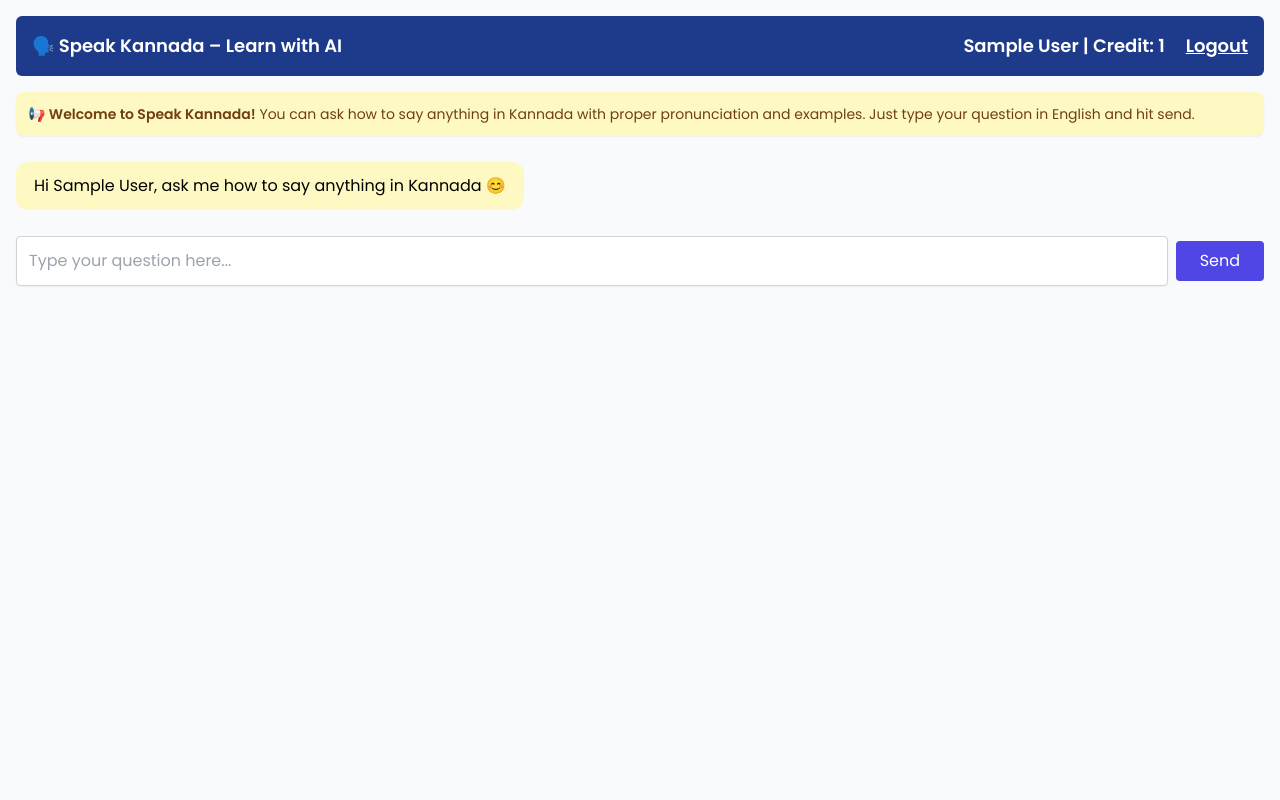
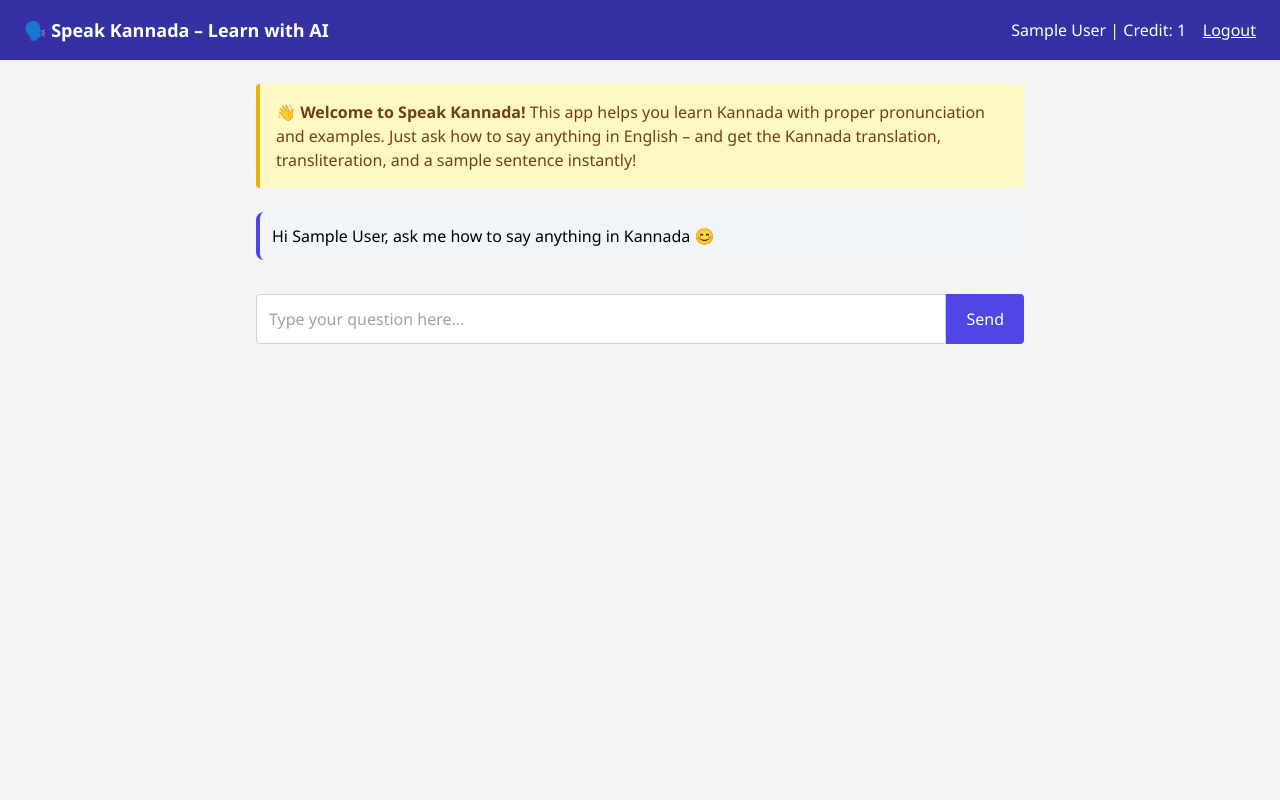
Before and after one commit to Superai-cool/Speak-Kannada, a Flask app: page /dashboard in a window 1280 px wide. Run offline with Flask 3, Linux system fonts and the light colour scheme; the visitor is signed in with stand-in values (Sample User, id 1); some libraries are stand-ins or nearby versions.

Commit message:
Update dashboard.html

```diff
--- a/templates/dashboard.html
+++ b/templates/dashboard.html
@@ -1,87 +1,95 @@
 <!DOCTYPE html>
 <html lang="en">
 <head>
-  <meta charset="UTF-8" />
-  <title>Speak Kannada – Learn with AI</title>
+    <meta charset="UTF-8">
+    <title>Speak Kannada – Dashboard</title>
     <meta name="viewport" content="width=device-width, initial-scale=1.0" />
     <script src="https://cdn.tailwindcss.com"></script>
-  <link href="https://fonts.googleapis.com/css2?family=Poppins:wght@400;600&display=swap" rel="stylesheet">
     <style>
-    body {
-      font-family: 'Poppins', sans-serif;
-      background-color: #f9fafb;
+        * {
+            font-family: 'Segoe UI', sans-serif;
+        }
+        .bot-msg {
+            background-color: #f1f5f9;
+            border-left: 4px solid #4f46e5;
+            padding: 12px;
+            border-radius: 8px;
+            margin-bottom: 10px;
+        }
+        .user-msg {
+            background-color: #e0f2fe;
+            padding: 10px 14px;
+            border-radius: 8px;
+            margin-bottom: 10px;
+            align-self: flex-end;
+            text-align: right;
+            max-width: 80%;
         }
         .message-box {
-      max-width: 80%;
-      padding: 12px 18px;
-      margin: 10px 0;
-      border-radius: 12px;
-    }
-    .user-msg {
-      background: #e0f2fe;
-      align-self: flex-end;
-    }
-    .bot-msg {
-      background: #fef9c3;
-      align-self: flex-start;
-    }
-    #loading {
-      display: none;
-    }
-    .blinker {
-      font-weight: bold;
-      font-size: 18px;
-      color: #6366f1;
-      animation: blink 1s linear infinite;
-    }
-    @keyframes blink {
-      50% { opacity: 0.4; }
+            display: flex;
+            flex-direction: column;
         }
     </style>
 </head>
-<body class="p-4">
-
-  <div class="bg-blue-900 text-white text-lg font-semibold p-4 rounded-md flex justify-between items-center">
-    <div>🗣️ Speak Kannada – Learn with AI</div>
+<body class="bg-gray-100 min-h-screen">
+    <div class="bg-indigo-800 text-white py-4 px-6 flex justify-between items-center">
+        <h1 class="text-lg font-semibold">🗣️ Speak Kannada – Learn with AI</h1>
         <div>
             {{ name }} | Credit: {{ credits }}
-      &nbsp; <a href="/logout" class="underline ml-2">Logout</a>
+            &nbsp;&nbsp;
+            <a href="/logout" class="underline">Logout</a>
         </div>
     </div>
 
-  <div class="mt-4 bg-yellow-100 text-yellow-900 text-sm rounded-lg p-3 shadow-sm">
-    <b>📢 Welcome to Speak Kannada!</b> You can ask how to say anything in Kannada with proper pronunciation and examples. Just type your question in English and hit send.
+    <div class="max-w-3xl mx-auto mt-6">
+        <div id="introBox" class="bg-yellow-100 border-l-4 border-yellow-500 text-yellow-900 p-4 rounded mb-6">
+            <p>👋 <strong>Welcome to Speak Kannada!</strong> This app helps you learn Kannada with proper pronunciation and examples. Just ask how to say anything in English – and get the Kannada translation, transliteration, and a sample sentence instantly!</p>
         </div>
 
-  <div class="flex flex-col mt-4 space-y-2" id="chatbox">
-    <div class="bot-msg message-box">
-      Hi {{ name }}, ask me how to say anything in Kannada 😊
-    </div>
-    {% for m in messages %}
-      <div class="user-msg message-box">{{ m['user'] }}</div>
-      <div class="bot-msg message-box">{{ m['bot'] | safe }}</div>
+        <div id="chatBox" class="flex flex-col space-y-4 mb-6">
+            <div class="bot-msg">Hi {{ name }}, ask me how to say anything in Kannada 😊</div>
+            {% for pair in conversation %}
+                <div class="user-msg">{{ pair['question'] }}</div>
+                <div class="bot-msg">{{ pair['response']|safe }}</div>
             {% endfor %}
         </div>
 
-  <div id="loading" class="text-center mt-4 blinker">⏳ Thinking in Kannada...</div>
+        <!-- Loader (hidden by default) -->
+        <div id="loader" class="hidden text-center mb-4">
+            <div class="flex items-center justify-center space-x-2 text-sm text-gray-500">
+                <div class="w-3 h-3 bg-indigo-500 rounded-full animate-bounce"></div>
+                <div class="w-3 h-3 bg-indigo-500 rounded-full animate-bounce [animation-delay:.2s]"></div>
+                <div class="w-3 h-3 bg-indigo-500 rounded-full animate-bounce [animation-delay:.4s]"></div>
+                <span>Translating...</span>
+            </div>
+        </div>
 
-  <form method="POST" class="mt-4 flex items-center space-x-2" onsubmit="return showLoading()">
-    <input type="text" name="user_input" id="user_input" placeholder="Type your question here..." class="flex-1 border border-gray-300 p-3 rounded shadow-sm" required>
-    <button type="submit" class="bg-indigo-600 text-white px-6 py-2 rounded hover:bg-indigo-700">Send</button>
+        <form id="chatForm" method="POST" action="/dashboard">
+            <div class="flex">
+                <input type="text" name="question" id="questionInput" placeholder="Type your question here..." required class="w-full p-3 rounded-l border border-gray-300 focus:outline-none focus:ring-2 focus:ring-indigo-500">
+                <button type="submit" class="bg-indigo-600 text-white px-5 py-3 rounded-r hover:bg-indigo-700">Send</button>
+            </div>
         </form>
+    </div>
 
     <script>
-    function showLoading() {
-      const input = document.getElementById("user_input").value;
-      const isEnglish = /^[A-Za-z0-9\s?'"!.,]+$/.test(input);
-      if (!isEnglish) {
+        // Show loader when form is submitted
+        const form = document.getElementById("chatForm");
+        const loader = document.getElementById("loader");
+        const input = document.getElementById("questionInput");
+
+        form.addEventListener("submit", function(e) {
+            const value = input.value.trim();
+            const onlyEnglishRegex = /^[A-Za-z0-9\s?.,'";:-]+$/;
+
+            if (!onlyEnglishRegex.test(value)) {
+                e.preventDefault();
                 alert("❌ Please ask your question in English only.");
-        return false;
+                return;
             }
-      document.getElementById("loading").style.display = "block";
-      return true;
-    }
+
+            loader.classList.remove("hidden");
+        });
     </script>
-
 </body>
 </html>
```
Lines whose indentation alone changed are shown as unchanged.
